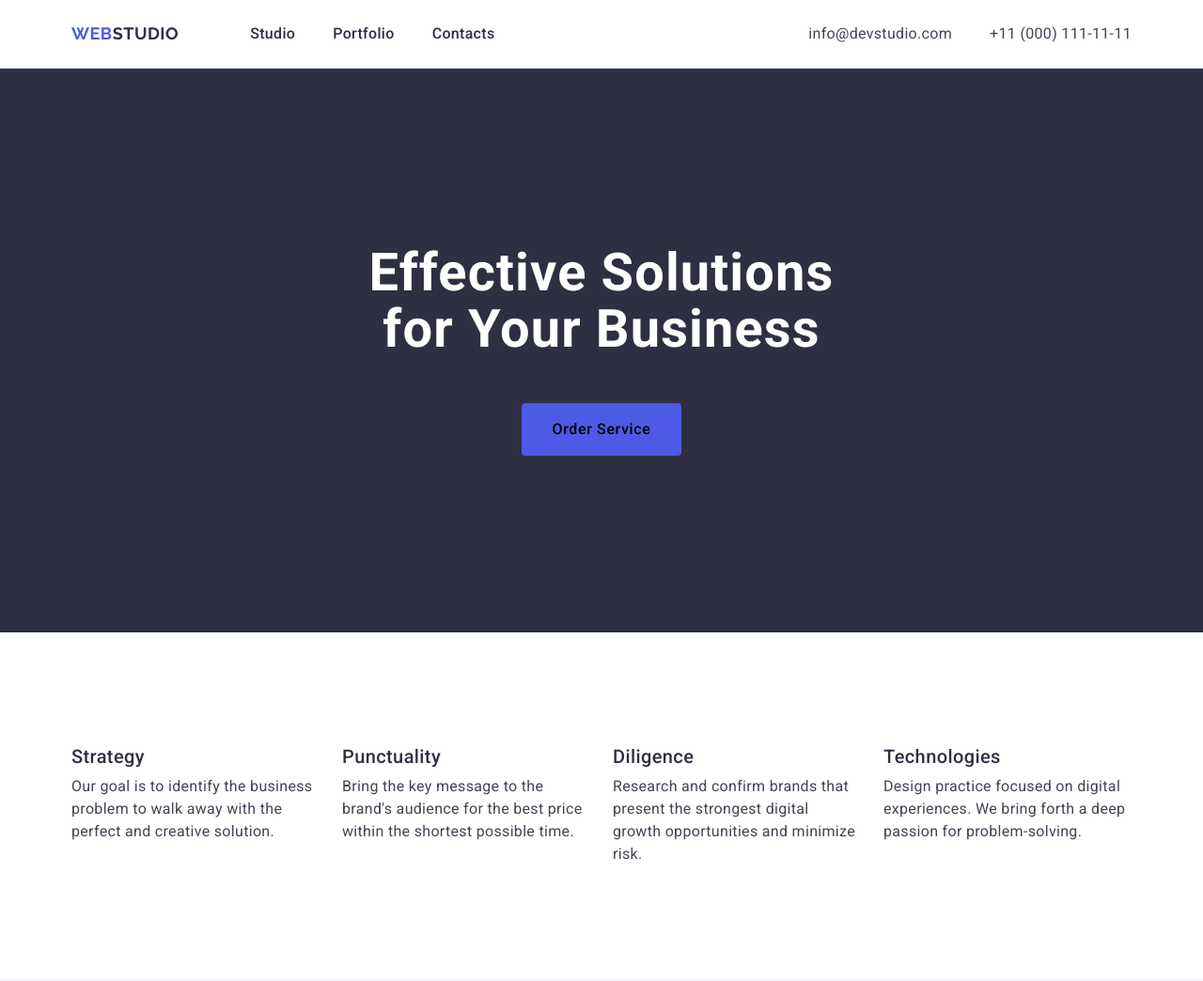
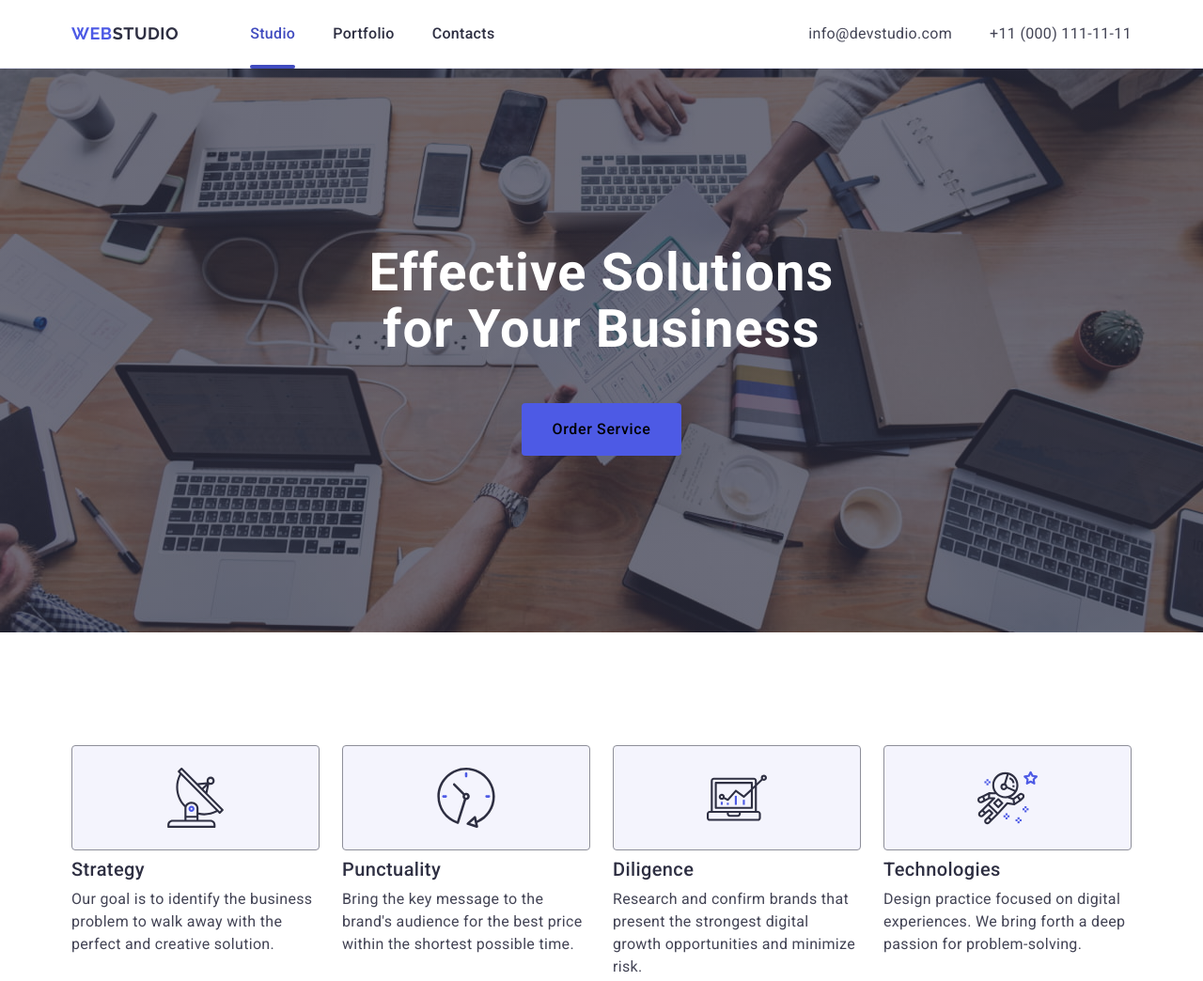
Before and after one commit to JuliiaTovchko/goit-markup-hw-04, a plain HTML site: page index.html in a window 1280 px wide. Shown: the top 1044 px of the page at 94% size. Drawn offline with nearby package versions, Linux system fonts and the light colour scheme.

Commit message:
add index.html file

```diff
--- a/css/styles.css
+++ b/css/styles.css
@@ -68,6 +68,9 @@ body {
 /* #region Header */
 .page-header{
     border-bottom: 1px solid #e7e9fc;
+    box-shadow: 0px 2px 1px rgba(46, 47, 66, 0.08),
+        0px 1px 1px rgba(46, 47, 66, 0.16),
+        0px 1px 6px rgba(46, 47, 66, 0.08);
 }
 .page-header-container {
     display: flex;
@@ -100,6 +103,7 @@ body {
 }
 
 .menu-link {
+    position: relative;
     display: block;
     font-weight: 500;
     font-size: 16px;
@@ -109,10 +113,26 @@ body {
     padding-top: 24px;
     padding-bottom: 24px;
     gap: 40px;
+    transition: color 250ms cubic-bezier(0.4, 0, 0.2, 1);
 }
 
 .menu-link:hover,
 .menu-link:focus {
+    color: #404bbf;
+}
+
+.menu-link-studio::after {
+    position: absolute;
+    left: 0%;
+    bottom: -1%;
+    display: block;
+    width: 100%;
+    height: 4px;
+    background-color: #404BBF;
+    border-radius: 2px;
+    content: "";
+}
+.menu-link-studio {
     color: #404bbf;
 }
 
@@ -134,6 +154,7 @@ body {
     padding-top: 24px;
     padding-bottom: 24px;
     gap: 40px;
+    transition: color 250ms cubic-bezier(0.4, 0, 0.2, 1);
 }
 
 .contacts-link:hover,
@@ -154,6 +175,9 @@ padding-left: 331px;
 
 .page-hero {
     background: #2e2f42;
+    background-image: linear-gradient(rgba(46, 47, 66, 0.7), rgba(46, 47, 66, 0.7)), url(../images/bg.ipg/people-office.jpg);
+    background-size: cover;
+    background-position: center;
     max-width: 1440px;
     margin-left: auto;
     margin-right: auto;
@@ -171,6 +195,7 @@ padding-left: 331px;
 }
 
 .button-hero {
+    transition: background-color 250ms cubic-bezier(0.4, 0, 0.2, 1);
     border-radius: 4px;
     padding: 16px 32px;
     height: 56px;
@@ -202,6 +227,18 @@ padding-left: 331px;
     gap: 24px;
     align-items: flex-start;
     justify-content: center;
+}
+
+.icon-benefist-wrapper {
+    display: flex;
+    justify-content: center;
+    align-items: center;
+    width: 264px;
+    height: 112px;
+    border: 1px solid #8E8F99;
+    border-radius: 4px;
+    margin-bottom: 8px;
+    background-color: #f4f4fd;
 }
 
 .menu-item-benefits {
--- a/index.html
+++ b/index.html
@@ -22,7 +22,7 @@
                 <a class="page-logo" href="./index.html">Web<span class="text-color">Studio</span></a>
                 <ul class="menu">
                     <li class="menu-item">
-                        <a class="menu-link" href="./index.html">Studio</a>
+                        <a class="menu-link menu-link-studio" href="./index.html">Studio</a>
                     </li>
                     <li class="menu-item">
                         <a class="menu-link" href="">Portfolio</a>
@@ -61,6 +61,11 @@
                 <h2 class="title-page-benefits visually-hidden">Our benefits</h2>
                 <ul class="menu-page-benefits">
                     <li class="menu-item-benefits">
+                        <div class="icon-benefist-wrapper">
+                            <svg class="icon-benefist-antenna" width="64" height="64">
+                                <use href="./images/sprite.svg#icon-antenna-1"></use>
+                            </svg>
+                        </div>
                         <h3 class="title-our-benefits">Strategy</h3>
                         <p class="text-our-benefits">
                             Our goal is to identify the business
@@ -68,6 +73,11 @@
                         </p>
                     </li>
                     <li class="menu-item-benefits">
+                        <div class="icon-benefist-wrapper">
+                            <svg class="icon-benefist-clock" width="64" height="64">
+                                <use href="./images/sprite.svg#icon-clock-1"></use>
+                            </svg>
+                        </div>
                         <h3 class="title-our-benefits">Punctuality</h3>
                         <p class="text-our-benefits">
                             Bring the key message to the brand's audience for the best price within the shortest possible
@@ -75,6 +85,11 @@
                         </p>
                     </li>
                     <li class="menu-item-benefits">
+                        <div class="icon-benefist-wrapper">
+                            <svg class="icon-benefist-diagram" width="64" height="64">
+                                <use href="./images/sprite.svg#icon-diagram-1"></use>
+                            </svg>
+                        </div>
                         <h3 class="title-our-benefits">Diligence</h3>
                         <p class="text-our-benefits">
                             Research and confirm brands that present the strongest digital growth opportunities and minimize
@@ -82,6 +97,11 @@
                         </p>
                     </li>
                     <li class="menu-item-benefits">
+                        <div class="icon-benefist-wrapper">
+                            <svg class="icon-benefist-astronaut" width="64" height="64">
+                                <use href="./images/sprite.svg#icon-astronaut-1"></use>
+                            </svg>
+                        </div>
                         <h3 class="title-our-benefits">Technologies</h3>
                         <p class="text-our-benefits">
                             Design practice focused on digital experiences. We bring forth a deep passion for
```
Also changed, not shown: images/bg.ipg/people-office.jpg (added), images/sprite.svg (added).
